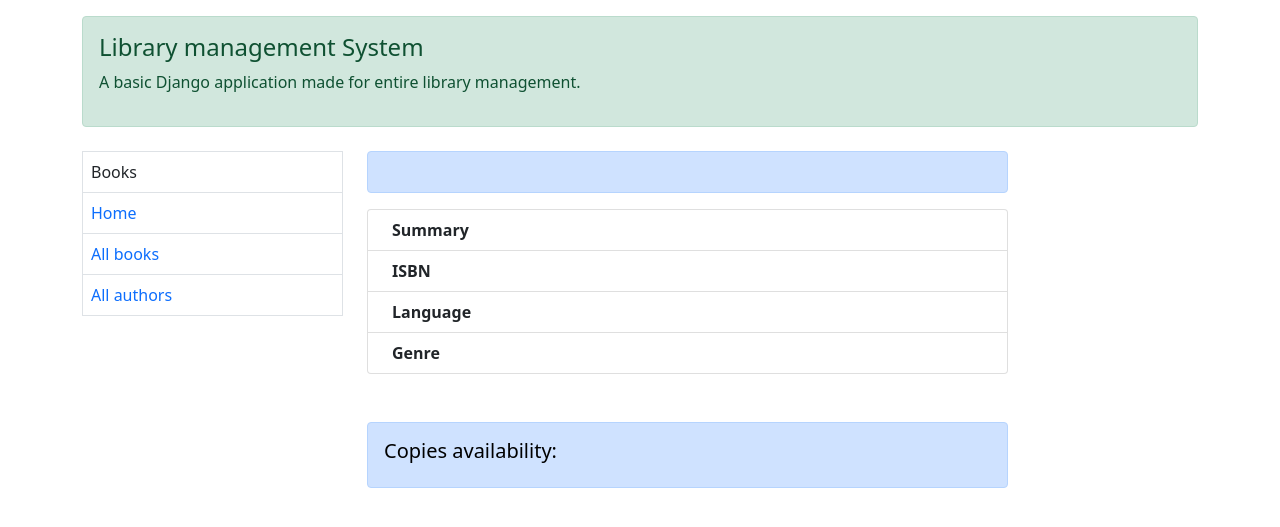
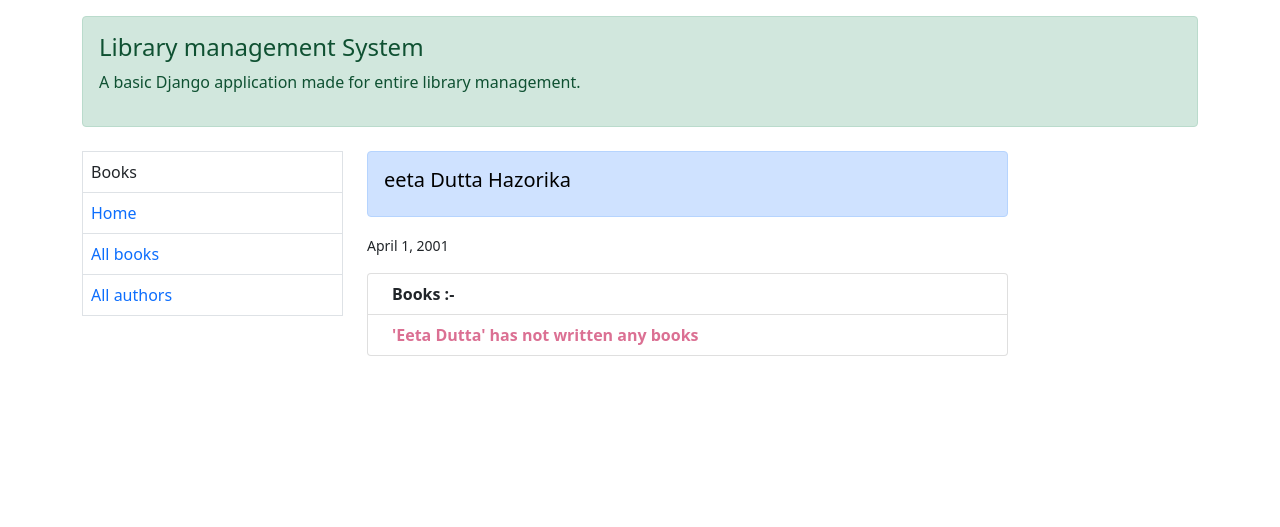
Before and after one commit to vikas1412/library-ms, a Django app: page /catalog/author/1/3 in a window 1280 px wide. Shown: the top 527 px of the page. Run offline with Django 3.2, Linux system fonts and the light colour scheme; data comes from the database, SQL or seed files in the repository.

Commit message:
Display Author list & Author Details

```diff
--- a/templates/catalog/all_authors.html
+++ b/templates/catalog/all_authors.html
@@ -20,7 +20,7 @@
         {% for author in authors %}
             <tr>
                 <th scope="row">{{ forloop.counter }}</th>
-                <td>{{ author.first_name }} {{ author.last_name }}</td>
+                <td><a href="{% url 'author-detail' author.last_name author.id %}">{{ author.first_name }} {{ author.last_name }}</a> - <small>({{ author.date_of_birth }})</small></td>
             </tr>
         {% endfor %}
         </tbody>
--- a/templates/catalog/author_detail.html
+++ b/templates/catalog/author_detail.html
@@ -2,63 +2,43 @@
 
 {% load static %}
 
-{% block title %}Books - Local Library{% endblock %}
+{% block title %}{{ author.first_name }} - Local Library{% endblock %}
 
 {% block style %}
 {% endblock %}
 
 {% block body %}
     <div class="alert alert-primary" role="alert">
-        <h5 style="color: black">{{ book.title }}</h5>
+        <h5 style="color: black">{{ author.first_name }} {{ author.last_name }}</h5>
     </div>
+    <small>{{ author.date_of_birth }}</small>
 
-    <ol class="list-group list-group">
+    <ol class="list-group list-group mt-3">
+
         <li class="list-group-item d-flex justify-content-between align-items-start">
             <div class="ms-2 me-auto">
-                <div class="fw-bold">Summary</div>
-                {{ book.summary }}
+                <div class="fw-bold">Books :-</div>
             </div>
         </li>
+
+
+    {% if author.book_set.all %}
+        {% for book in author.book_set.all %}
         <li class="list-group-item d-flex justify-content-between align-items-start">
             <div class="ms-2 me-auto">
-                <div class="fw-bold">ISBN</div>
-                {{ book.isbn }}
+                <div class="fw-bold">{{ forloop.counter }})  <a href="{{ book.get_absolute_url }}">{{ book.title }}</a></div>
+                <div style="font-size: 17px" class="ms-2 pt-1">{{ book.summary|truncatechars:'200' }}</div>
             </div>
         </li>
+    {% endfor %}
+        {% else %}
         <li class="list-group-item d-flex justify-content-between align-items-start">
             <div class="ms-2 me-auto">
-                <div class="fw-bold">Language</div>
-                {{ book.language }}
+                <div style="color: palevioletred" class="fw-bold">'{{ author.first_name|capfirst }}' has not written any books</div>
             </div>
         </li>
-        <li class="list-group-item d-flex justify-content-between align-items-start">
-            <div class="ms-2 me-auto">
-                <div class="fw-bold">Genre</div>
-                {{ book.display_genre }}
-            </div>
-        </li>
+    {% endif %}
     </ol>
-
-
-    <div class="mt-5 alert alert-primary" role="alert">
-        <h5 style="color: black">Copies availability:</h5>
-    </div>
-
-    <ul class="list-group list-group-flush">
-
-        {% for copy in book.bookinstance_set.all %}
-            <li class="list-group-item">
-                <span class="{% if copy.status == 'a' %}text-success{% elif copy.status == 'm' %}text-danger{% else %}text-warning{% endif %}">{{ copy.get_status_display }}</span><br>
-
-                {% if copy.status != 'a' %}
-                    <span><strong>Due to be returned: </strong>{{ copy.due_back }}<br></span>
-                {% endif %}
-                <span><strong>Imprint: </strong>{{ copy.imprint }}<br></span>
-                <span><strong>ID: </strong>{{ copy.id }}</span>
-
-            </li>
-        {% endfor %}
-
-    </ul>
+    <br><br><br>
 
 {% endblock %}
```
